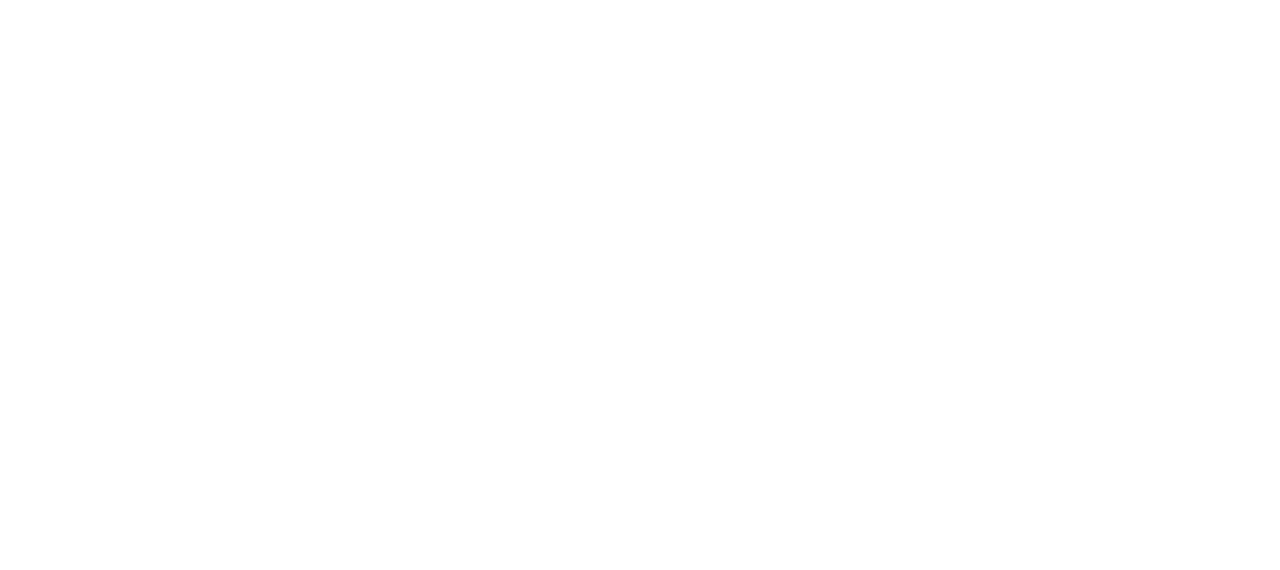
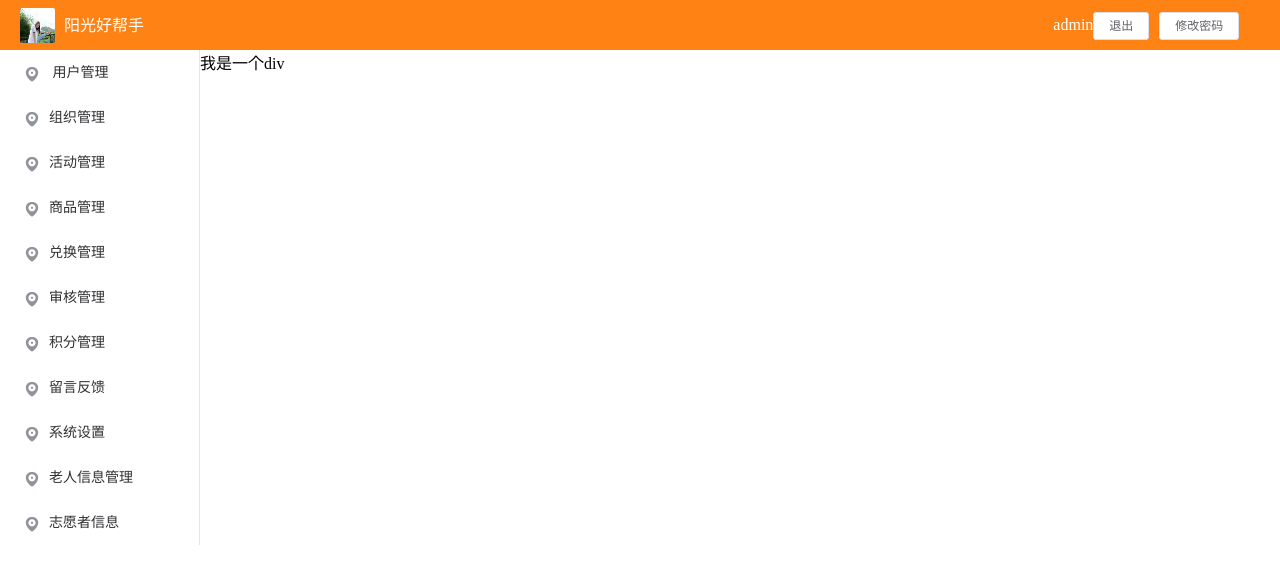
Before and after one commit to liuyue-happey/vueProject_yuan, a Vue app: page /#/index/user in a window 1280 px wide. Shown: the top 570 px of the page. Built offline with nearby package versions, Linux system fonts and the light colour scheme.

Commit message:
index页面布局代码提交

```diff
--- a/src/pages/index.vue
+++ b/src/pages/index.vue
@@ -26,38 +26,38 @@
                 @open="handleOpen"
                 @close="handleClose"
               >
-                <el-menu-item index="/user">
+                <el-menu-item index="/index/user">
                   <i class="el-icon-location"></i>
                   用户管理
                 </el-menu-item>
-                <el-menu-item index="/organization">
+                <el-menu-item index="/index/organization">
                   <i class="el-icon-location"></i>组织管理
                 </el-menu-item>
-                <el-menu-item index="/active">
+                <el-menu-item index="/index/active">
                   <i class="el-icon-location"></i>活动管理
                 </el-menu-item>
-                <el-menu-item index="/shop">
+                <el-menu-item index="/index/shop">
                   <i class="el-icon-location"></i>商品管理
                 </el-menu-item>
-                <el-menu-item index="/change">
+                <el-menu-item index="/index/change">
                   <i class="el-icon-location"></i>兑换管理
                 </el-menu-item>
-                <el-menu-item index="/check">
+                <el-menu-item index="/index/check">
                   <i class="el-icon-location"></i>审核管理
                 </el-menu-item>
-                <el-menu-item index="/num">
+                <el-menu-item index="/index/num">
                   <i class="el-icon-location"></i>积分管理
                 </el-menu-item>
-                <el-menu-item index="/message">
+                <el-menu-item index="/index/message">
                   <i class="el-icon-location"></i>留言反馈
                 </el-menu-item>
-                <el-menu-item index="/system">
+                <el-menu-item index="/index/system">
                   <i class="el-icon-location"></i>系统设置
                 </el-menu-item>
-                <el-menu-item index="/order">
+                <el-menu-item index="/index/order">
                   <i class="el-icon-location"></i>老人信息管理
                 </el-menu-item>
-                <el-menu-item index="/volunteer">
+                <el-menu-item index="/index/volunteer">
                   <i class="el-icon-location"></i>志愿者信息
                 </el-menu-item>
               </el-menu>
@@ -97,6 +97,7 @@
   height: 45px;
   line-height: 45px;
 }
+/deep/.el-main{padding:0}
 .el-header {
   background-color: rgb(255, 131, 20);
   line-height: 50px;
--- a/src/pages/login.vue
+++ b/src/pages/login.vue
@@ -37,7 +37,7 @@
       } else {
         //   如果登陆成功的话 我们就需要跳转到系统页面
         // this.$router.push()   路由跳转
-        this.$router.push({ path: "/index" });
+        this.$router.push({ path: "/index/user"});
       }
     }
   }
--- a/src/pages/organization.vue
+++ b/src/pages/organization.vue
@@ -1,7 +1,7 @@
 
 <template>
     <div id="organization">
-        组织管理
+        organization
     </div>
 </template>
 <script>
--- a/src/pages/user.vue
+++ b/src/pages/user.vue
@@ -1,11 +1,12 @@
 
 <template>
-    <div id="user">user</div>
+    <div id="user">
+        我是一个div
+    </div>
 </template>
 <script>
 export default {
     data(){
-
         return{
 
         }
--- a/src/router/index.js
+++ b/src/router/index.js
@@ -25,60 +25,61 @@
       name: 'index',
       path: '/index',
       component: index,
+      redirect:'/index/user',
       children: [
         {
           name: 'active',
-          path: '/active',
+          path: 'active',
           component: active,
         },
         {
           name: 'change',
-          path: '/change',
+          path: 'change',
           component: change,
         },
         {
           name: 'check',
-          path: '/check',
+          path: 'check',
           component: check,
         },
         {
           name: 'message',
-          path: '/message',
+          path: 'message',
           component: message,
         },
         {
           name: 'num',
-          path: '/num',
+          path: 'num',
           component: num,
         },
         {
           name: 'order',
-          path: '/order',
+          path: 'order',
           component: order,
         },
         {
           name: 'organization',
-          path: '/organization',
+          path: 'organization',
           component: organization,
         },
         {
           name: 'shop',
-          path: '/shop',
+          path: 'shop',
           component: shop,
         },
         {
           name: 'system',
-          path: '/system',
+          path: 'system',
           component: system,
         },
         {
           name: 'user',
-          path: '/user',
+          path: 'user',
           component: user,
         },
         {
           name: 'volunteer',
-          path: '/volunteer',
+          path: 'volunteer',
           component: volunteer,
         },
       ]
```
